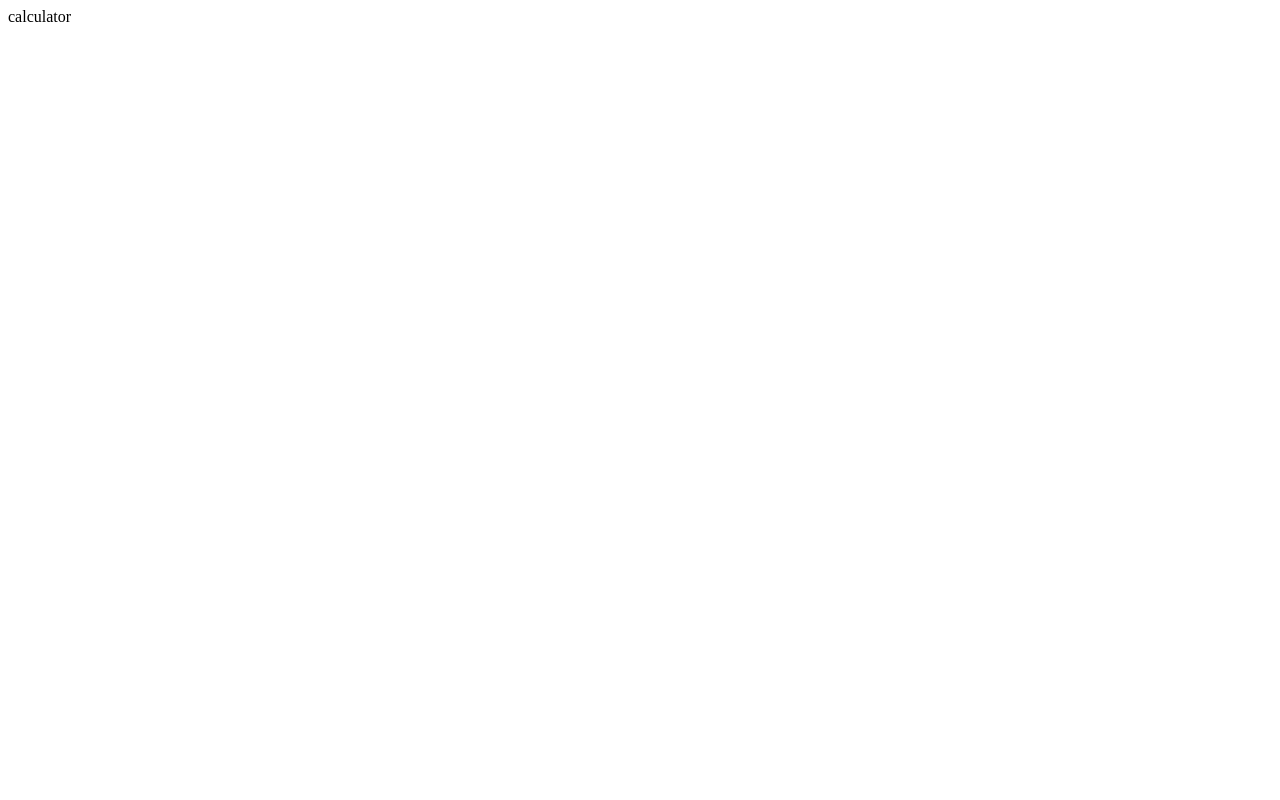
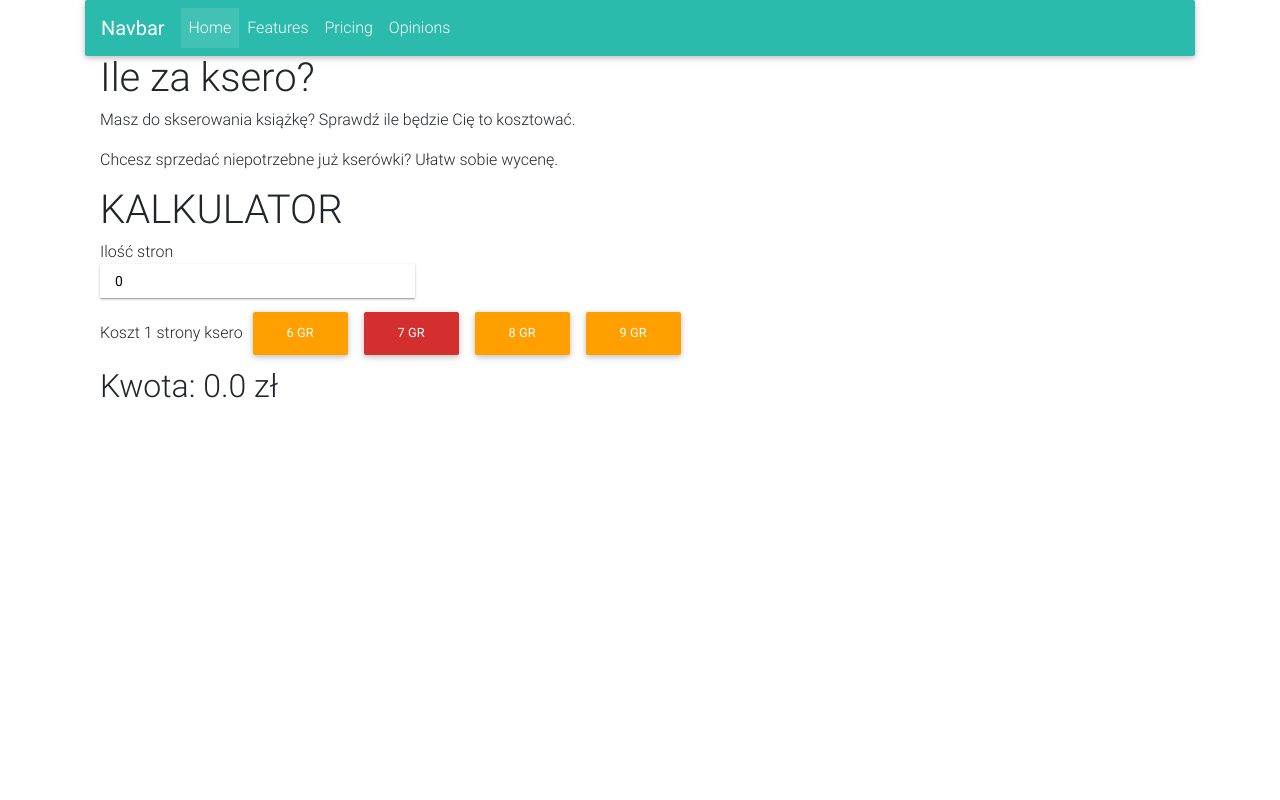
Before and after one commit to totine/my-project--python-django-drf--ile-za-ksero--backend, a Django app: page /calc/ in a window 1280 px wide. Before the commit the page is almost empty. Run offline with Django 3.2, Linux system fonts and the light colour scheme; some libraries are stand-ins or nearby versions.

Commit message:
Add simple calculator view and template

```diff
--- a/calculator/templates/calc.html
+++ b/calculator/templates/calc.html
@@ -1,10 +1,47 @@
-<!DOCTYPE html>
-<html lang="en">
-<head>
-    <meta charset="UTF-8">
-    <title>Title</title>
-</head>
-<body>
+{% extends "base.html" %}
+{% load mathfilters %}
 
-</body>
-</html>
+{% block title %}
+    Kalkulator
+{% endblock %}
+
+{% block body %}
+    <div class="container-fluid">
+        <div class="row">
+            <div class="col">
+                <h1>Ile za ksero?</h1>
+                <p>Masz do skserowania książkę? Sprawdź ile będzie Cię to kosztować.</p>
+                <p>Chcesz sprzedać niepotrzebne już kserówki? Ułatw sobie wycenę.</p>
+                <h1>KALKULATOR</h1>
+                <form>
+                    <div>
+                        <label for="number">Ilość stron
+                            <input type="number" name="number" class="input-alternate" placeholder="Ilość stron" value="{{ number_of_pages }}">
+                        </label>
+                    </div>
+                    <div>
+                        <label for="cost_per_page" >Koszt 1 strony ksero
+                        <button type="submit"
+                                class="{% if cost_per_page == 0.06 %}btn btn-red{% else %}btn btn-amber"{% endif %}
+                                value="6" name="cost_per_page">6 gr
+                        </button>
+                        <button type="submit"
+                                class="{% if cost_per_page == 0.07 %}btn btn-red{% else %}btn btn-amber"{% endif %}
+                                value="7" name="cost_per_page">7 gr
+                        </button>
+                        <button type="submit"
+                                class="{% if cost_per_page == 0.08 %}btn btn-red{% else %}btn btn-amber"{% endif %}
+                                value="8" name="cost_per_page">8 gr
+                        </button>
+                        <button type="submit"
+                                class="{% if cost_per_page == 0.09 %}btn btn-red{% else %}btn btn-amber"{% endif %}
+                                value="9" name="cost_per_page">9 gr
+                        </button>
+</label>
+                    </div>
+                </form>
+            <div><h2>Kwota: {{ total_cost }} zł</h2></div>
+            </div>
+        </div>
+    </div>
+{% endblock %}
--- a/calculator/views.py
+++ b/calculator/views.py
@@ -2,5 +2,13 @@ from django.shortcuts import render, HttpResponse
 
 # Create your views here.
 
+
 def calculator(request):
-    return HttpResponse("calculator")
+    standard_xero_cost = 0.07
+    number_of_pages = request.GET.get('number', '') if request.GET.get('number', '') else 0
+    cost_per_page = int(request.GET.get('cost_per_page', '')) / 100 if request.GET.get('cost_per_page', '') else standard_xero_cost
+    total_cost = round(int(number_of_pages) * cost_per_page, 2)
+
+    data = {"cost_per_page": cost_per_page, "number_of_pages": number_of_pages, "total_cost": total_cost}
+
+    return render(request, 'calc.html', context=data)
```
